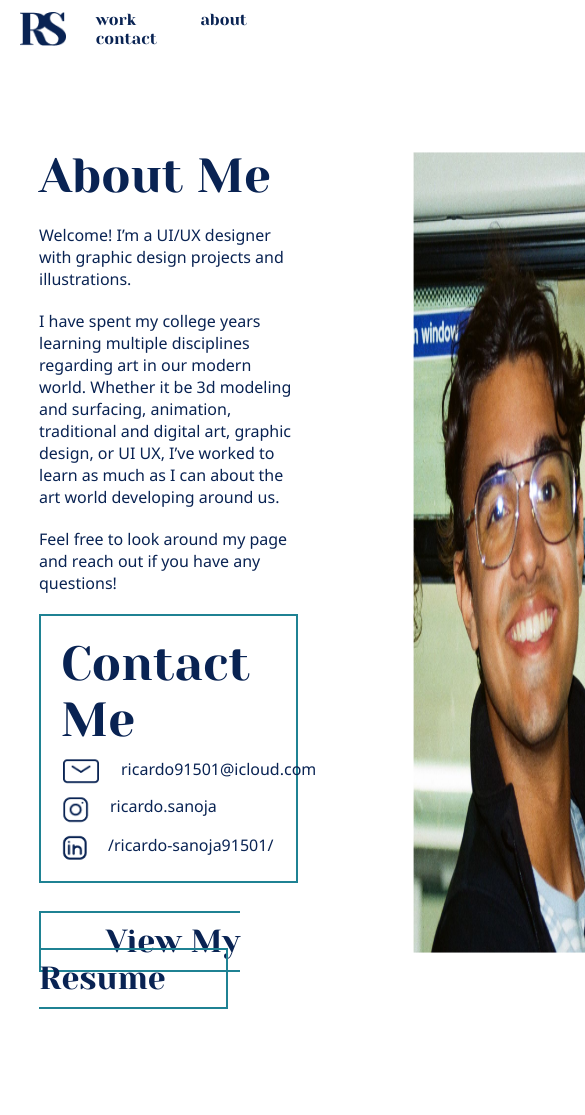
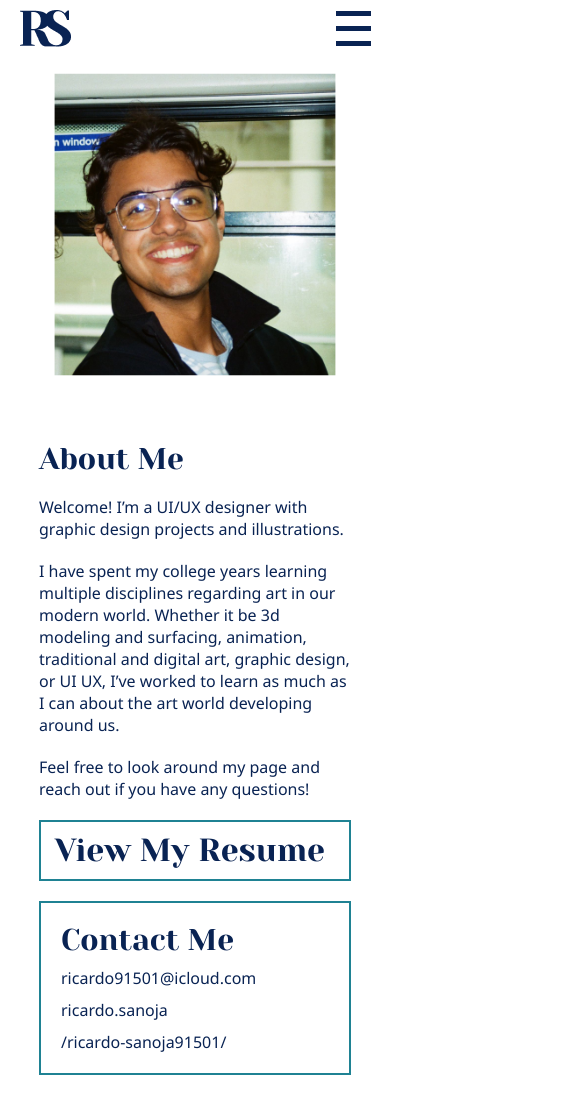
Before and after one commit to ricardo-sanoja/ricardo-sanoja.github.io, a plain HTML site: page about_me.html in a window 390 px wide. Shown: the top 1115 px of the page, 585 px wide, since content can reach past the window. Before the commit the page ends 1009 px from the top, so only its background shows below. Drawn offline with Linux system fonts and the light colour scheme.

Commit message:
Add files via upload

```diff
--- a/about_me.html
+++ b/about_me.html
@@ -9,6 +9,7 @@
     <link href="https://fonts.googleapis.com/css2?family=Yeseva+One&display=swap" rel="stylesheet">
 
     <link rel="stylesheet" href="./styles/index.css">
+    <script src = "index.js" defer></script>
 </head>
 <body>
     <div class = "nav_bar">
@@ -18,16 +19,24 @@
             <a class = "about" href="./about_me.html">about</a>
             <a class = "contact" href="contact">contact</a>
         </nav>
+        <button data-js = "hamburger" class = "hamburger" aria-hidden ="true">
+            <span></span>
+            <span></span>
+            <span></span>
+        </button>
     </div>
 
     <div class="about_me">
+        <img class = "mobile" src="./images/about_me_image.jpg" alt="picture of Ricardo Sanoja">
         <div class="blurb">
+            <div class="intro">
                 <h2 class=" header">About Me</h2>
                 <p class = "bio">Welcome! I’m a UI/UX designer with
                 graphic design projects and illustrations.</p>
                 <p class="bio">I have spent my college years learning multiple disciplines regarding art in our modern world. Whether it be 3d modeling and surfacing, animation, traditional and digital art, graphic design, or UI UX, I’ve worked to learn as much as I can about the art world developing around us.</p>
                 <p class="bio">Feel free to look around my page and reach out if you have any questions!</p>
-
+            </div>
+            <div class="mobile_contact">
                 <div class="contact_smaller">
                     <h2>Contact Me</h2>
                     <div class="social_medias">
@@ -55,6 +64,7 @@
 
                 <a href="" class="resume">View My Resume</a>
             </div>
+        </div>
         <img src="./images/about_me_image.jpg" alt="picture of Ricardo Sanoja">
 
     </div>
--- a/index.js
+++ b/index.js
@@ -0,0 +1,7 @@
+const hamburgerButton = document.querySelector('[data-js = "hamburger"]');
+console.log(hamburgerButton);
+const nav = document.querySelector('nav');
+hamburgerButton.addEventListener('click',function(){
+    nav.classList.toggle('active');
+
+});
--- a/styles/section/_section.scss
+++ b/styles/section/_section.scss
@@ -15,8 +15,44 @@
     text-decoration: none;
     font-family:'yeseva one';
   }
+    @include respond(430px){
+        position: absolute;
+        top: -250px;
+        left: 0;
+        width: 100%;
+        background-color: white;
+        padding: 30px;
+        transition: top .3s ease;
+        &.active{
+            top:0;
+
+        }
+        a{
+            display: block;
+            margin-bottom: 20px;
+        }
+    }
  }
+    .hamburger{
+        width: 35px;
+        height: 35px;
+        flex-direction: column;
+        justify-content: space-between;
+        background-color: transparent;
+        border: none;
+        display: none;
+        position: relative;
+        @include respond(430px){
+            display: flex;
+        }
+        span{
+            display: block;
+            width: 100%;
+            background-color: $navy_blue;
+            height: 5px;
 
+        }
+    }
 }
 
 
@@ -135,25 +171,49 @@
     display: flex;
     grid-column: 3/19;
     margin-top: 60px;
+    @include respond(430px){
+        display: block;
+        margin-top: 10px;
+    }
 
 
     .blurb{
-        margin-top: 40px;
         margin-right: 100px;
-        .header{
-            margin-bottom: 20px;
+        @include respond(430px){
+            margin: auto;
+        }
+        .intro{
+            @include respond(430px){
+                order: 0;
+            }
+            .header{
+                margin-bottom: 20px;
+            }
+            .bio{
+                margin-top: 20px;
+                margin-bottom: 20px;
+            }
         }
 
-        .bio{
-            margin-top: 20px;
-            margin-bottom: 20px;
+        .mobile_contact{
+            @include respond(430px){
+                display: flex;
+                flex-direction: column;
+                .resume{
+                    margin-bottom: 20px;
+                }
+            }
         }
-
-
         .contact_smaller{
             border: solid 2px #1F8293;
             padding: 20px;
             margin-bottom: 40px;
+            @include respond(430px){
+                order: 2;
+                h2{
+                    font-size: 30px;
+                }
+            }
             .social_medias{
 
                 .sm{
@@ -183,19 +243,33 @@
         padding-left: 65px;
         padding-right: 60px;
         color: $navy_blue;
-        transition: all 0.5 ease;
+        @include respond(430px){
+            padding-left:0px;
+            padding-right: 10px;
+            display: flex;
+            justify-content: center;
+            order: 1;
+            font-size: 30;
+
+        }
+
 
         &:hover{
             color: white;
             background-color: $navy_blue;
-            a{
-                transition: all 0.5 ease;
-            }
-
         }
     }
 
     img{
         transform: scale(.9);
+        &.mobile{
+            display: none;
+        }
+        @include respond(430px){
+            display: none;
+            &.mobile{
+                display: block;
+            }
+        }
     }
 }
```
Also changed, not shown: index.html (+8 -2 lines), styles/index.css, 1 other file. Lines whose indentation alone changed are shown as unchanged.
